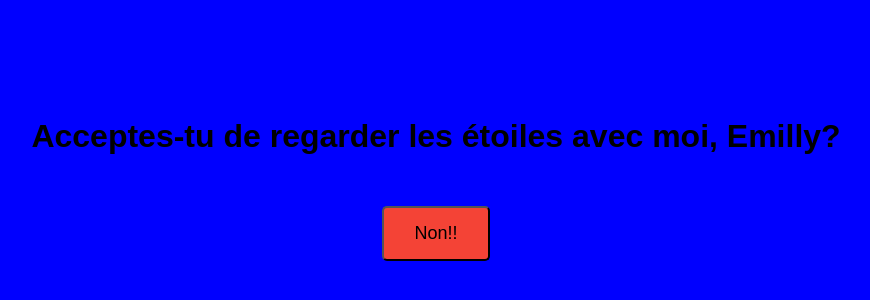
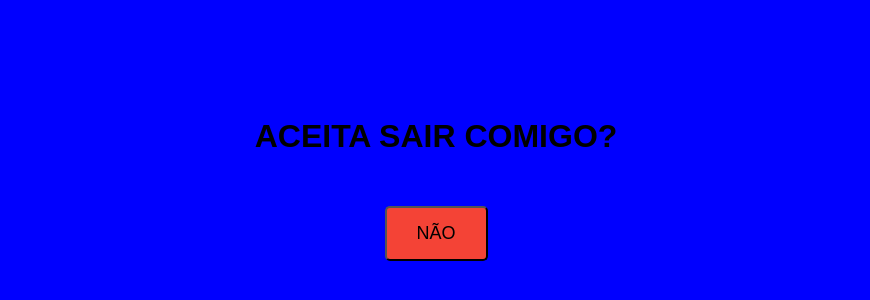
Before and after one commit to twentyrafa/emilly, a plain HTML site: page index.html in a window 1280 px wide. Shown: the part 254-554 px from the top of the page, without its empty margins (204-1074 px from the left). Drawn offline with Linux system fonts and the light colour scheme.

Commit message:
Update index.html

```diff
--- a/index.html
+++ b/index.html
@@ -1,9 +1,9 @@
 <!DOCTYPE html>
-<html lang="es">
+<html lang="pt">
 <head>
     <meta charset="UTF-8">
     <meta name="viewport" content="width=device-width, initial-scale=1.0">
-    <title>Pour Emilly</title>
+    <title>Para Você, Emilly</title>
     <style>
         body {
             background-color: blue;
@@ -50,10 +50,10 @@
     </style>
 </head>
 <body>
-    <h1>Acceptes-tu de regarder les étoiles avec moi, Emilly?</h1>
+    <h1>ACEITA SAIR COMIGO?</h1>
     <div id="buttons-container">
-        <button id="yes-button" class="button" onclick="mostrarImagem()">Oui!!</button>
-        <button id="no-button" class="button" onclick="moverBoton()">Non!!</button>
+        <button id="yes-button" class="button" onclick="mostrarImagem()">SIM</button>
+        <button id="no-button" class="button" onclick="moverBoton()">NÃO</button>
     </div>
     <img id="image" src="https://i.imgur.com/VkK3ROZ.jpeg" alt="Imagem de estrelas">
 
```
